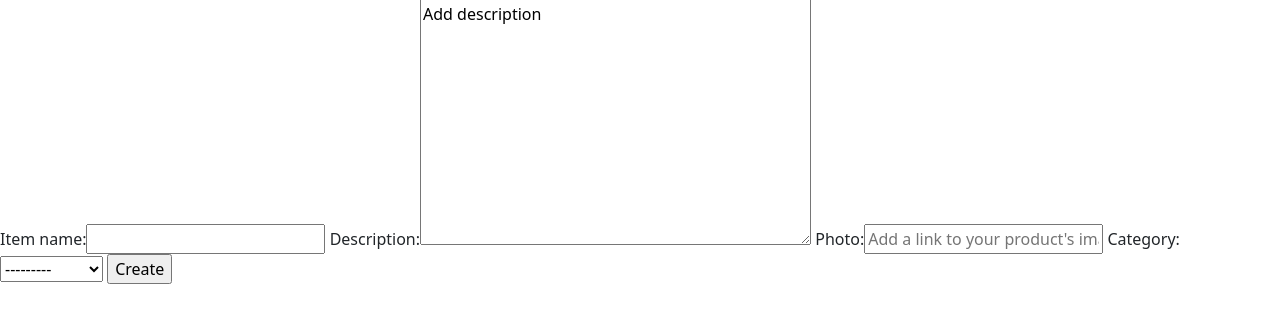
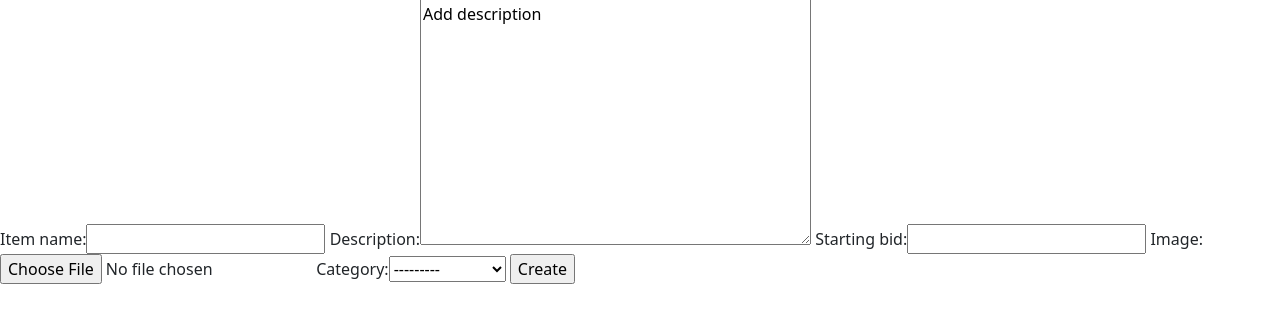
Before and after one commit to IsaJ89/project2commerce, a Django app: page /listing in a window 1280 px wide. Shown: the part 154-482 px from the top of the page. Run offline with Django 3.2, Linux system fonts and the light colour scheme.

Commit message:
create listings and photo display done

```diff
--- a/commerce/auctions/admin.py
+++ b/commerce/auctions/admin.py
@@ -3,7 +3,7 @@ from .models import User, Listing
 
 # Register your models here.
 class ListingAdmin(admin.ModelAdmin):
-    list_display = ("id", "item_name", "created_by", "created_date", "description", "initial_bid", "photo", "category")
+    list_display = ("id", "item_name", "created_by", "created_date", "description", "starting_bid", "image", "category")
 
 admin.site.register(User)
 admin.site.register(Listing, ListingAdmin)
--- a/commerce/auctions/forms.py
+++ b/commerce/auctions/forms.py
@@ -6,6 +6,4 @@ from .models import Listing
 class ListingForm(ModelForm):
     class Meta:
         model = Listing
-        fields = ['item_name','description','initial_bid','photo','category']
-
-    photo = forms.URLField(required=False, widget=forms.URLInput(attrs={'placeholder': "Add a link to your product's image"}))
+        fields = ['item_name','description','starting_bid','image','category']
--- a/commerce/auctions/models.py
+++ b/commerce/auctions/models.py
@@ -12,14 +12,15 @@ class Listing(models.Model):
                         ('health','Health'),
                         ('toys','Toys'),
                         ('home','Home'),
-                        ('jewelry','Jewelry')
+                        ('jewelry','Jewelry'),
+                        ('automobiles','Automobiles')
                         ]
     item_name = models.CharField(max_length=64)
     created_by = models.ForeignKey(User, on_delete=models.CASCADE, related_name="listings")
     created_date = models.DateTimeField(default=now)
     description = models.TextField(max_length=300, default="Add description")
     starting_bid = models.DecimalField(max_digits=10,decimal_places=2)
-    photo = models.ImageField(upload_to='images', blank=True, null=True)
+    image = models.ImageField(upload_to='images', blank=True, null=True)
     category = models.CharField(max_length=50, default="Add category", choices=category_choices, blank=True)
 
 
--- a/commerce/auctions/templates/auctions/listing.html
+++ b/commerce/auctions/templates/auctions/listing.html
@@ -4,7 +4,7 @@ Create Listing
 {% endblock%}
 
 {% block body %}
-<form action="{% url 'listing' %}" method="post">
+<form action="{% url 'listing' %}" method="post" enctype="multipart/form-data">
     {% csrf_token %}
     {{ form }}
     <input type="submit" value="Create">
--- a/commerce/auctions/urls.py
+++ b/commerce/auctions/urls.py
@@ -1,6 +1,7 @@
 from django.urls import path
-
 from . import views
+from django.conf import settings
+from django.conf.urls.static import static
 
 urlpatterns = [
     path("", views.index, name="index"),
@@ -8,4 +9,4 @@ urlpatterns = [
     path("logout", views.logout_view, name="logout"),
     path("register", views.register, name="register"),
     path("listing", views.create_listing, name="listing")
-]
+] + static(settings.MEDIA_URL, document_root=settings.MEDIA_ROOT)
--- a/commerce/auctions/views.py
+++ b/commerce/auctions/views.py
@@ -5,11 +5,13 @@ from django.http import HttpResponse, HttpResponseRedirect
 from django.shortcuts import render
 from django.urls import reverse
 from .forms import ListingForm
-from .models import User
+from .models import User, Listing
 
 
 def index(request):
-    return render(request, "auctions/index.html")
+    return render(request, "auctions/index.html",{
+        "listings": Listing.objects.all()
+    })
 
 
 def login_view(request):
@@ -65,7 +67,7 @@ def register(request):
 
 def create_listing(request):
     if request.method == "POST":
-        form = ListingForm(request.POST)
+        form = ListingForm(request.POST, request.FILES)
         if form.is_valid():
             listing = form.save(commit=False)
             listing.created_by = request.user
--- a/commerce/commerce/settings.py
+++ b/commerce/commerce/settings.py
@@ -122,3 +122,5 @@ USE_TZ = True
 STATIC_URL = '/static/'
 
 # Media files
+MEDIA_URL = '/media/'
+MEDIA_ROOT = os.path.join(BASE_DIR, 'media')
```
Also changed, not shown: commerce/auctions/templates/auctions/index.html (+10 -2 lines), commerce/auctions/migrations/0017_rename_initial_bid_listing_starting_bid_and_more.py (added), commerce/db.sqlite3, commerce/media/images/White_Toyota_GT86.jpg (added), 2 other files.
